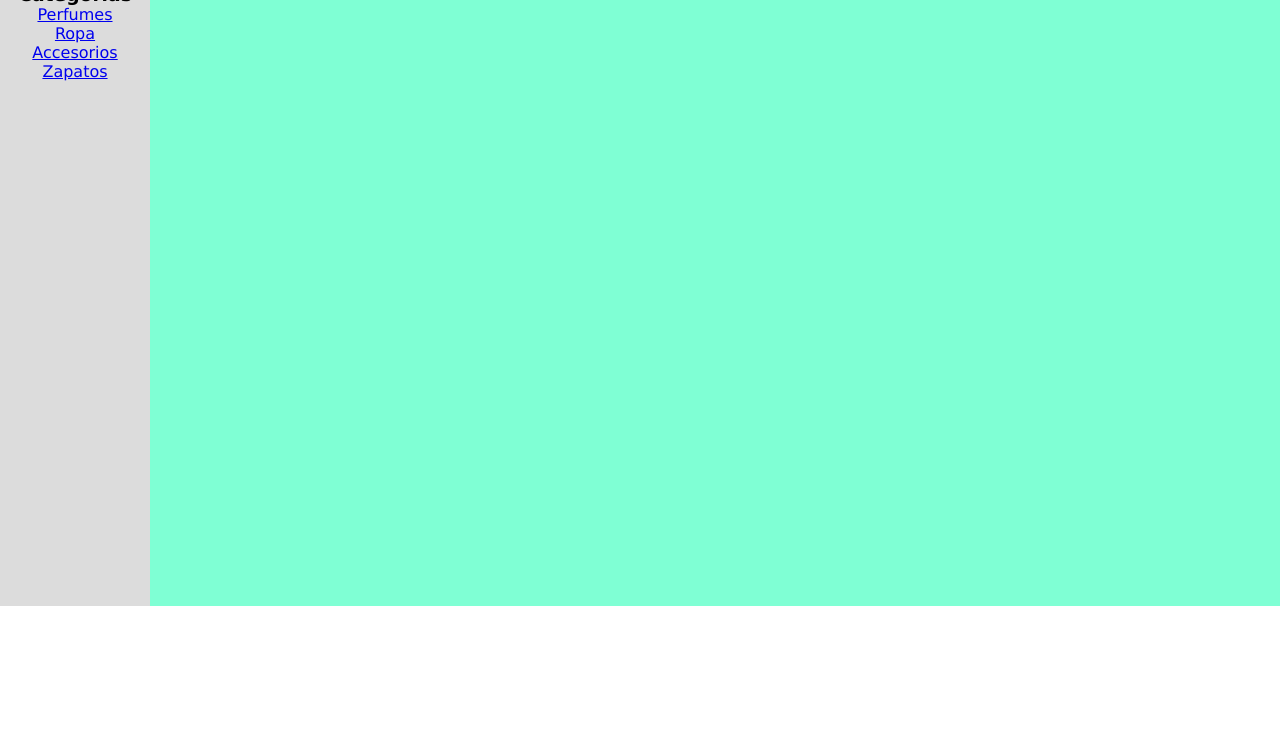
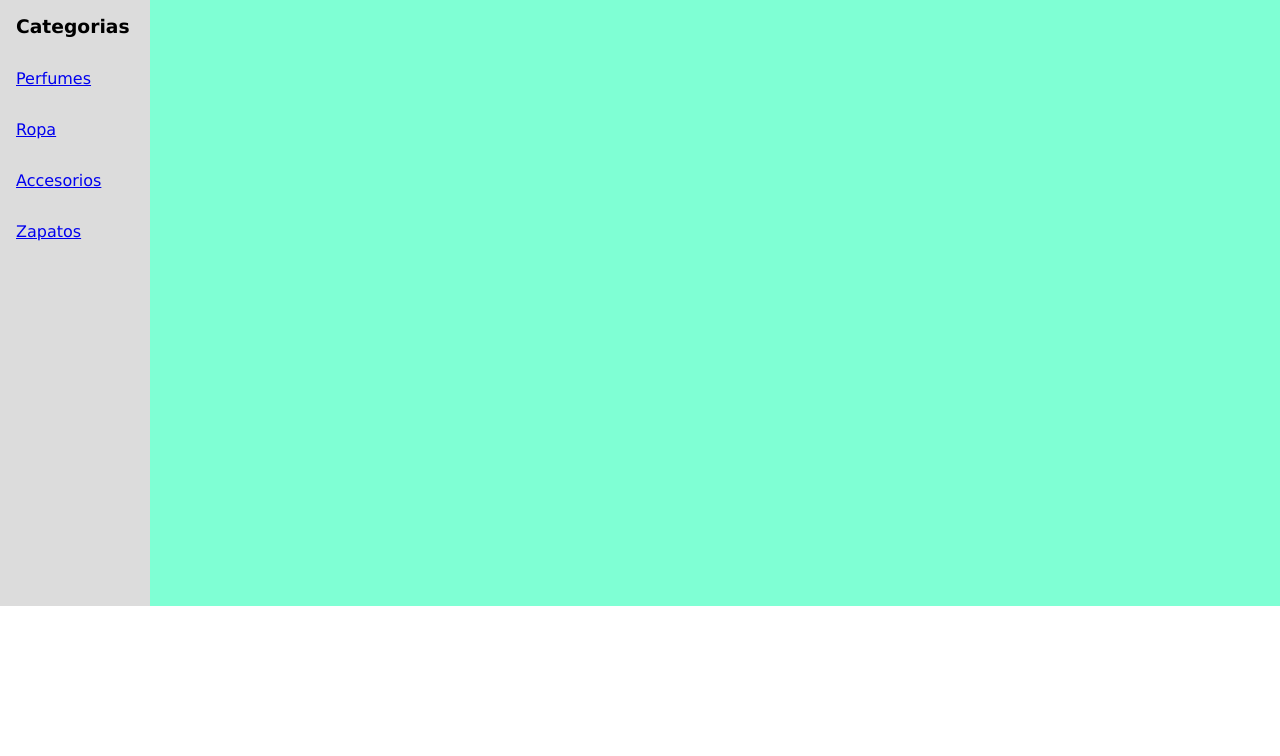
Before and after one commit to FerValentina/grid1, a plain HTML site: page index.html in a window 1280 px wide. Shown: the part 44-800 px from the top of the page. Drawn offline with Linux system fonts and the light colour scheme.

Commit message:
agregando flexbox

```diff
--- a/assets/css/style.css
+++ b/assets/css/style.css
@@ -23,7 +23,18 @@ nav{
 aside{
     grid-area: sidebar;
     background-color: rgb(220, 220, 220);
+    text-align: left;
+    padding-top: 1em;
+    /* padding-left: 1em; */
 
+}
+ul{
+    list-style: none;
+    display: flex;
+    flex-wrap: wrap;
+}
+li{
+    margin: 1em;
 }
 main{
     grid-area: main;
```
